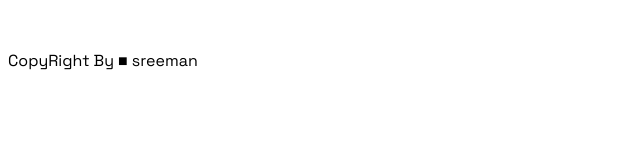
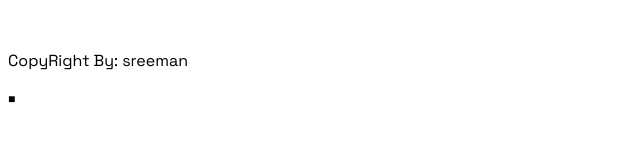
Before and after one commit to sremannn/Portfolio, a plain HTML site: page index.html in a window 1280 px wide. Shown: the part 510-652 px from the top of the page, 0-640 px from the left. Drawn offline with Linux system fonts and the light colour scheme.

Commit message:
index.html

```diff
--- a/index.html
+++ b/index.html
@@ -43,6 +43,6 @@
         </p>
         <p>Follow us for more updates.</p>
         <br />
-        <span style="text-align: center;"><p>CopyRight By ■ sreeman</p></span>
+        <p>CopyRight By: sreeman</p><span style="text-align: center; font-size: 12px; color: black;"><a href="https://reactoday.vercel.app/">■</a></span>
     </body>
 </html>
```
